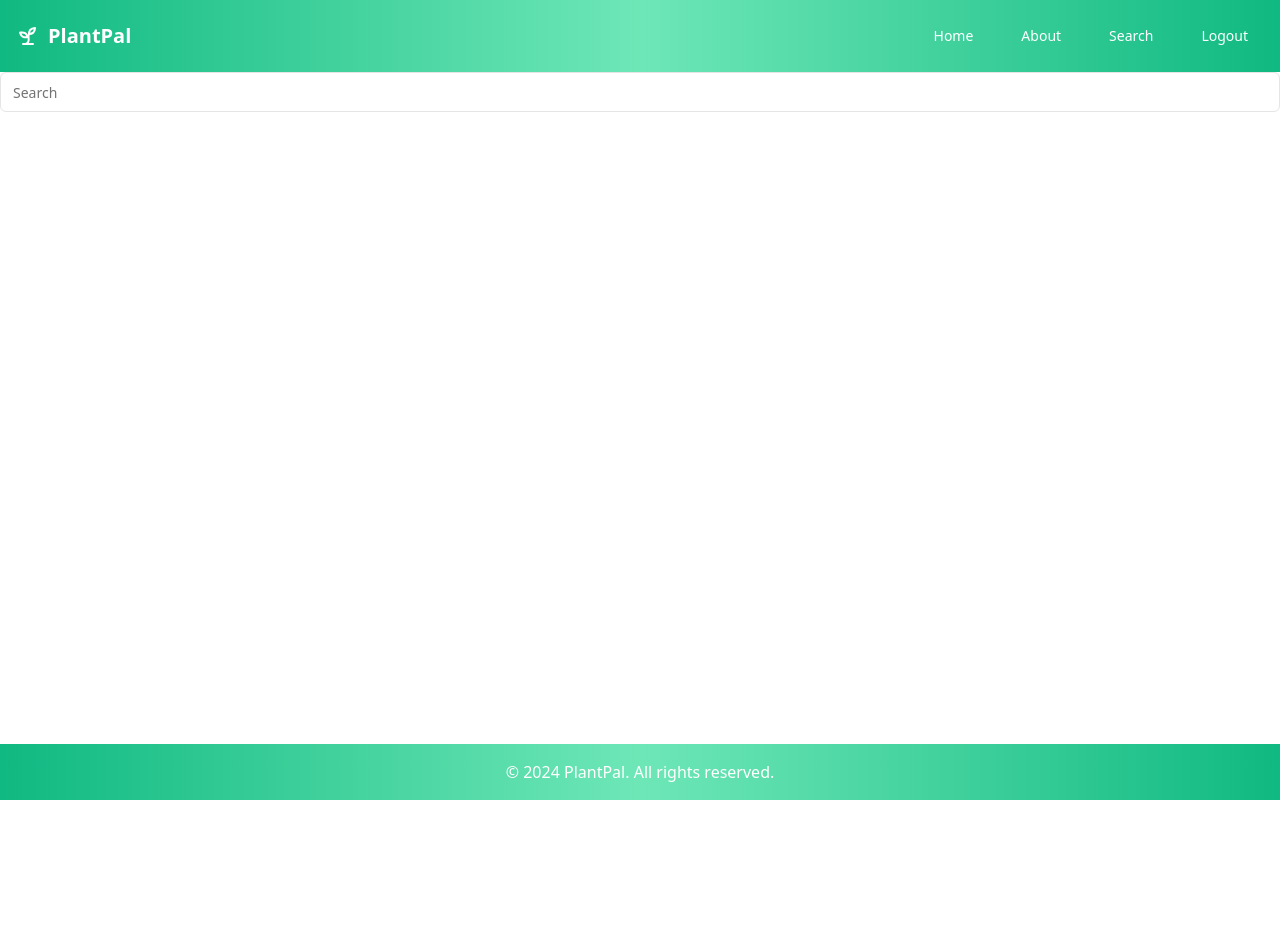
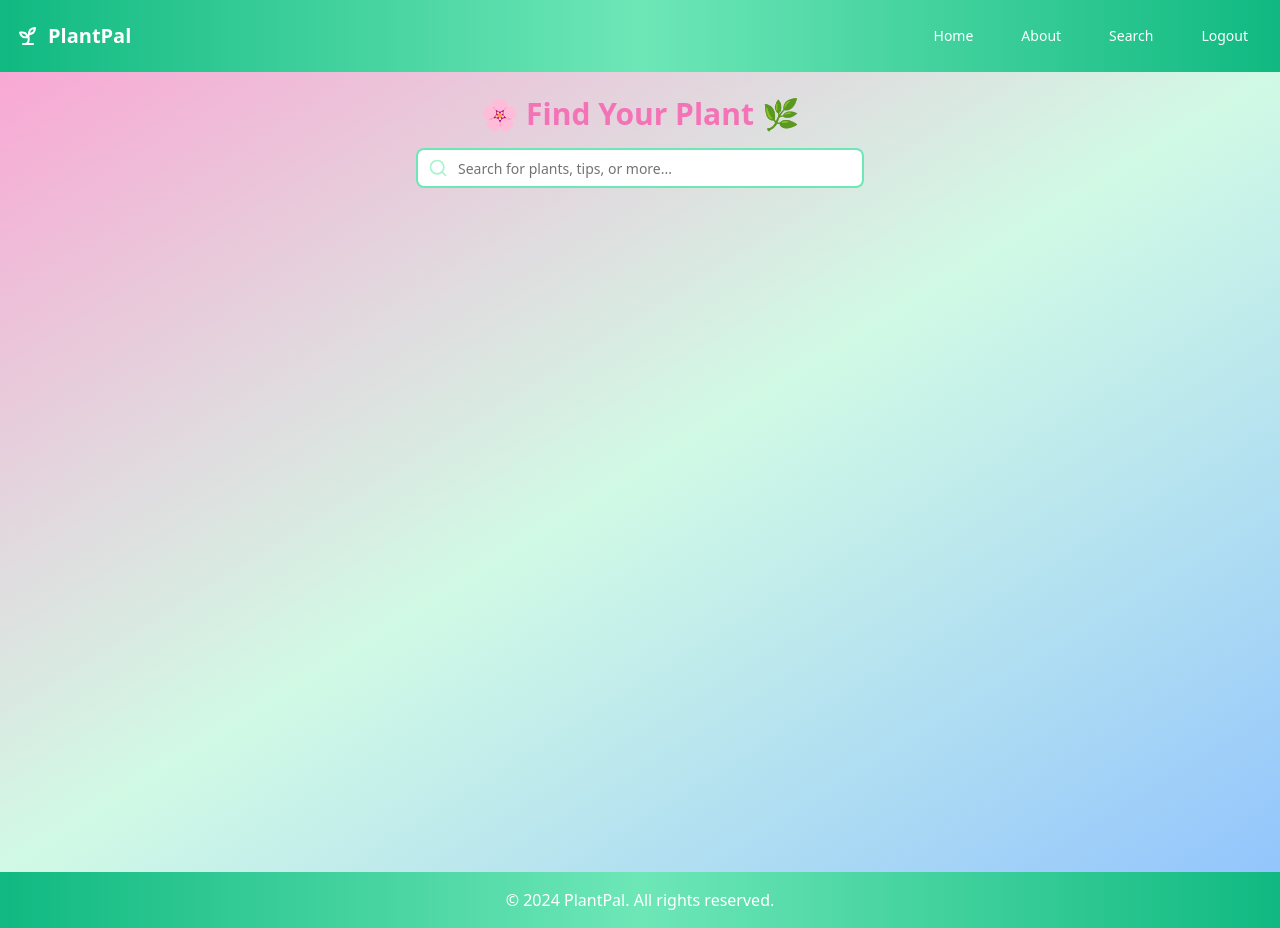
Before and after one commit to cse264/lehigh-cse-264-fall-24-final-project-f24-final-project, a React (Vite) app in the folder client/: page /search in a window 1280 px wide. Before the commit the page ends 800 px from the top, so only its background shows below. Built offline with nearby package versions, Linux system fonts and the light colour scheme.

Commit message:
added background styling

```diff
--- a/client/src/components/pages/Home.jsx
+++ b/client/src/components/pages/Home.jsx
@@ -35,8 +35,8 @@ export default function Home() {
     });
   };
   return (
-    <div className="flex-row items-start">
-      <div className="pl-4 flex flex-col items-start">
+    <div className="flex-row items-center justify-center w-screen bg-gradient-to-br from-pink-300 via-emerald-100 to-blue-300 p-6">
+      <div className="flex flex-col items-center justify-center space-y-6">
         {plantItems.map((plant, index) => (
           <Card key={index}>
             <CardHeader>
--- a/client/src/components/pages/Search.jsx
+++ b/client/src/components/pages/Search.jsx
@@ -1,8 +1,20 @@
-import { Input } from "@/components/ui/input"
-export default function Search() {
-    return (
-      <div>
-       <Input type="email" placeholder="Search" />
+import { Input } from "@/components/ui/input";
+import { Search } from "lucide-react";
+
+export default function SearchPage() {
+  return (
+    <div className="flex flex-col items-center  h-screen w-screen bg-gradient-to-br from-pink-300 via-emerald-100 to-blue-300 p-6">
+      <h1 className="text-3xl font-bold text-pink-400 mb-4">🌸 Find Your Plant 🌿</h1>
+      <div className="relative w-full max-w-md">
+        <Input
+          type="text"
+          placeholder="Search for plants, tips, or more..."
+          className="pl-10 pr-4 py-2 w-full rounded-lg border-2 border-emerald-300 focus:ring-2 focus:ring-pink-100 focus:outline-none transition-all duration-300"
+        />
+        <Search className="absolute left-3 top-1/2 transform -translate-y-1/2 text-emerald-200" size={20} />
       </div>
-    );
-  }
+    </div>
+  );
+}
+
+//"flex h-10 w-full rounded-md border border-input bg-background px-3 py-2 text-base ring-offset-background file:border-0 file:bg-transparent file:text-sm file:font-medium file:text-foreground placeholder:text-muted-foreground focus-visible:outline-none focus-visible:ring-2 focus-visible:ring-ring focus-visible:ring-offset-2 disabled:cursor-not-allowed disabled:opacity-50 md:text-sm",
--- a/client/src/components/ui/card.jsx
+++ b/client/src/components/ui/card.jsx
@@ -5,7 +5,7 @@ import { cn } from "@/lib/utils"
 const Card = React.forwardRef(({ className, ...props }, ref) => (
   <div
     ref={ref}
-    className={cn("rounded-lg border bg-card text-card-foreground shadow-lg transform transition duration-300 hover:scale-102 hover:shadow-xl text-center pl-2 my-4 w-3/5 max-w-xl", className)}
+    className={cn("rounded-lg border bg-card text-card-foreground shadow-lg transform transition duration-300 hover:scale-102 hover:shadow-xl text-center  my-4 w-3/5 max-w-xl", className)}
     {...props} />
 ))
 Card.displayName = "Card"
@@ -13,7 +13,7 @@ Card.displayName = "Card"
 const CardHeader = React.forwardRef(({ className, ...props }, ref) => (
   <div
     ref={ref}
-    className={cn("p-6 bg-gradient-to-r from-emerald-400 via-emerald-200 to-emerald-400 text-white rounded-t-xl", className)}
+    className={cn("p-6 bg-gradient-to-r from-emerald-400 via-emerald-200 to-emerald-400 text-white rounded-t-lg", className)}
     {...props} />
 ))
 CardHeader.displayName = "CardHeader"
--- a/client/src/components/ui/input.jsx
+++ b/client/src/components/ui/input.jsx
@@ -7,7 +7,7 @@ const Input = React.forwardRef(({ className, type, ...props }, ref) => {
     (<input
       type={type}
       className={cn(
-        "flex h-10 w-full rounded-md border border-input bg-background px-3 py-2 text-base ring-offset-background file:border-0 file:bg-transparent file:text-sm file:font-medium file:text-foreground placeholder:text-muted-foreground focus-visible:outline-none focus-visible:ring-2 focus-visible:ring-ring focus-visible:ring-offset-2 disabled:cursor-not-allowed disabled:opacity-50 md:text-sm",
+        "flex h-10 w-full rounded-md border border-input bg-background px-3 py-2 text-base ring-offset-background file:border-0 file:bg-transparent file:text-sm file:font-medium file:text-foreground placeholder:text-muted-foreground focus-visible:outline-none focus-visible:ring-2 disabled:cursor-not-allowed disabled:opacity-50 md:text-sm",
         className
       )}
       ref={ref}
```
